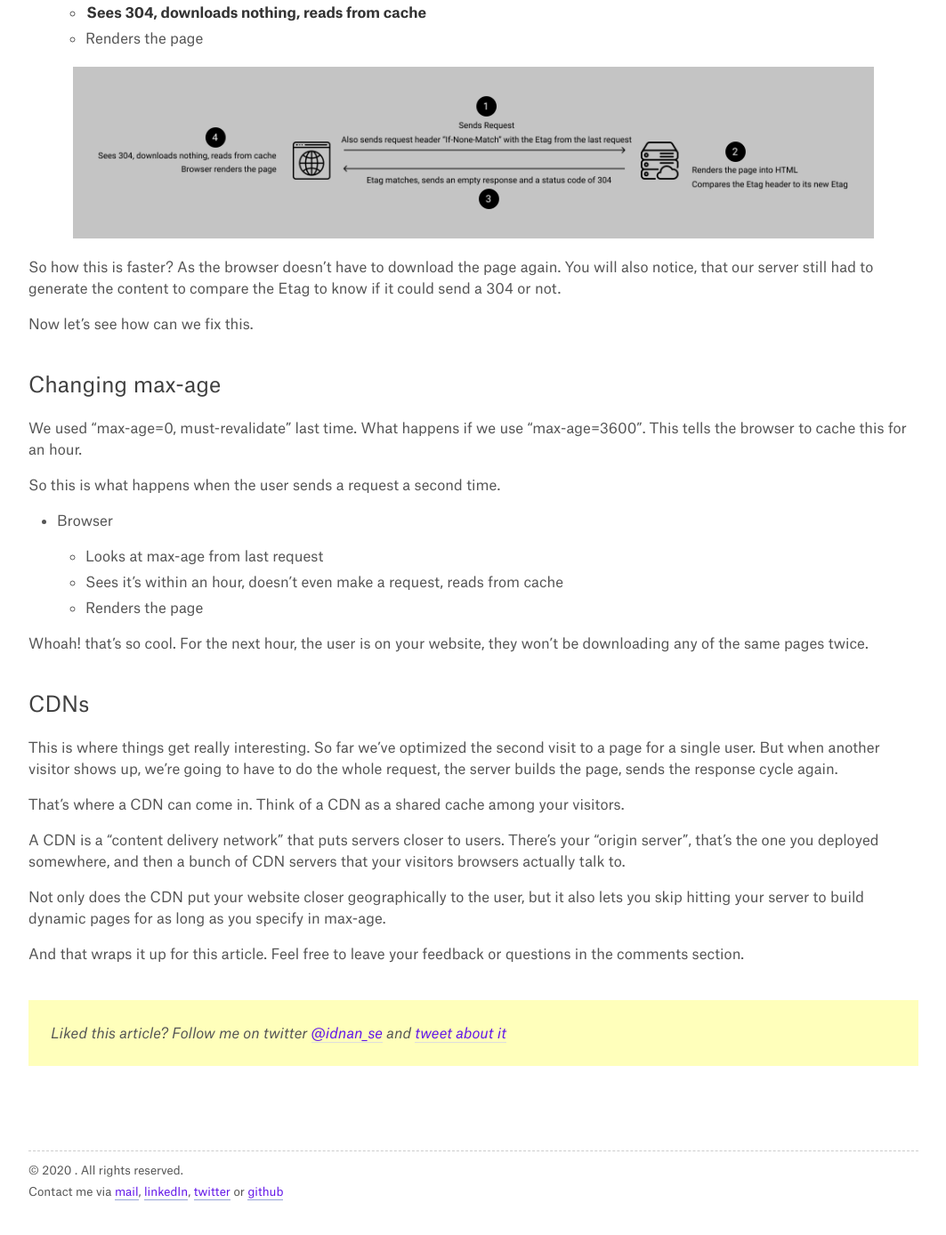
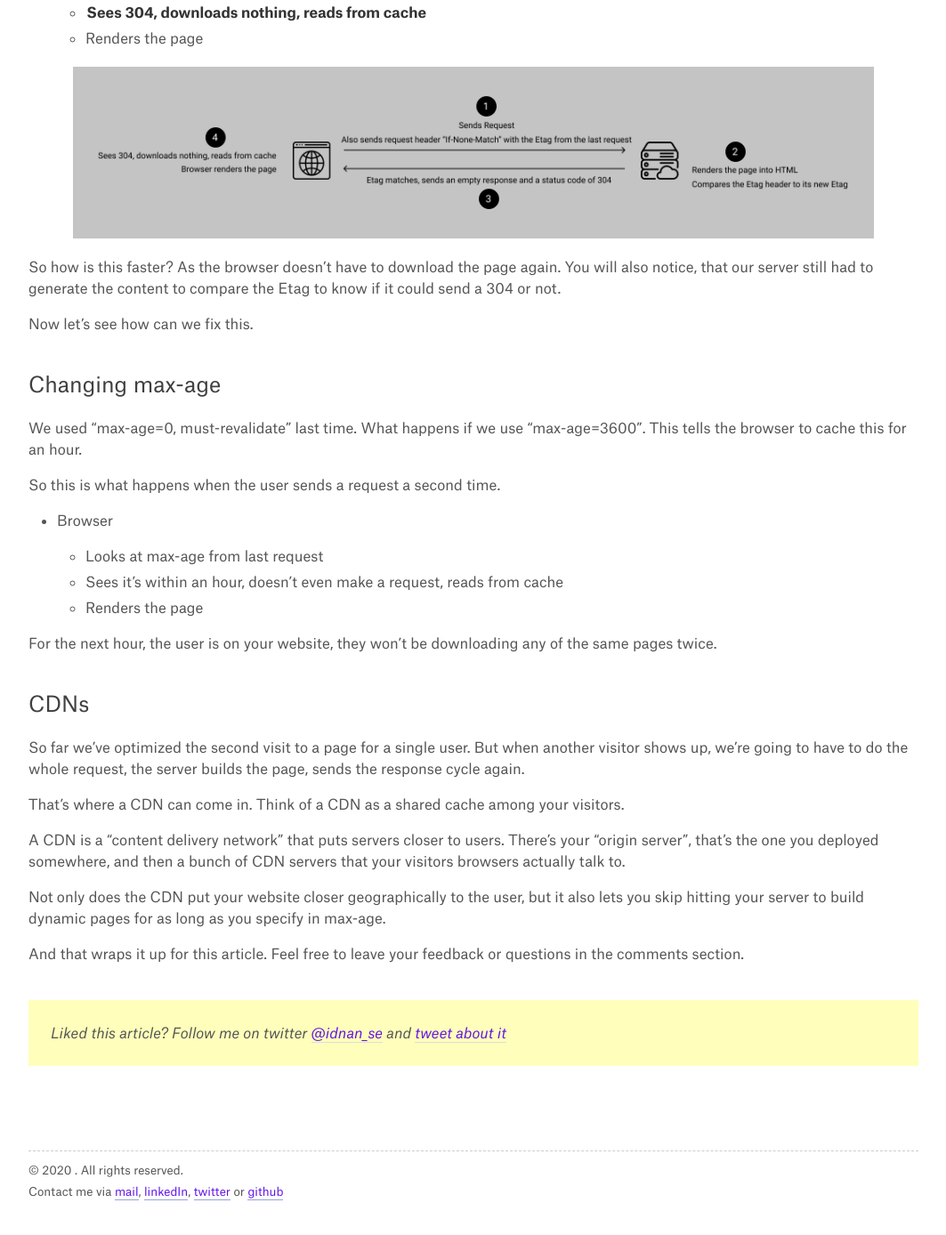
Before and after one commit to Idnan/idnan.github.io, a Jekyll site: the page built from blog/_posts/2020-12-20-http-caching.md, in a window 1280 px wide and 1400 px high, scrolled down 2900 px. Shown: the top 1388 px of the window at 89% size, without its empty margins (108-1171 px from the left). Built offline with Jekyll 4.4.1, drawn with Linux system fonts in a browser that asks for light colours; some web fonts are replaced; comment, search, counter and statistics services are not loaded; some of the changed text lies outside the part shown.

Commit message:
Update 2020-12-20-http-caching.md

```diff
--- a/blog/_posts/2020-12-20-http-caching.md
+++ b/blog/_posts/2020-12-20-http-caching.md
@@ -6,7 +6,7 @@
 
 When we build websites we want them to load fast. One of the best ways is to use caching.
 
-Caching is just keeping a copy closer to the user so you don't have to get it from someplace farther away. HTTP cache is part of HTTP specs. It gives us a way to keep a copy of the response in the user browser’s memory.
+Caching is just keeping a copy closer to the user so you don't have to get it from someplace farther away. HTTP cache is part of HTTP specs. It gives us a way to keep a copy of the response in the user browser's memory.
 
 So let's start talking about what HTTP caching is.
 
@@ -29,7 +29,7 @@
 
 The next time user visits the page all of that has to happen all over again unless the server sends some specific header that tells the browser to cache it: "Cache-Control".
 
-That’s right, your browser already knows how to cache responses so it doesn’t have to download them more than once.
+That's right, your browser already knows how to cache responses so it doesn't have to download them more than once.
 
 So if your server was sending a response like this:
 
@@ -93,7 +93,7 @@
     <img src="{{ site.baseurl }}/img/20201221/http-cache-part-3.jpg" style="max-width: 900px; height: auto; margin-left: auto; margin-right: auto; display: block;"/>
 </figure>
 
-So how this is faster? As the browser doesn't have to download the page again. You will also notice, that our server still had to generate the content to compare the Etag to know if it could send a 304 or not.
+So how is this faster? As the browser doesn't have to download the page again. You will also notice, that our server still had to generate the content to compare the Etag to know if it could send a 304 or not.
 
 Now let's see how can we fix this.
 
@@ -104,18 +104,18 @@
 
 - Browser
   - Looks at max-age from last request
-  - Sees it’s within an hour, doesn’t even make a request, reads from cache
+  - Sees it's within an hour, doesn't even make a request, reads from cache
   - Renders the page
 
-Whoah! that's so cool. For the next hour, the user is on your website, they won’t be downloading any of the same pages twice.
+For the next hour, the user is on your website, they won't be downloading any of the same pages twice.
 
 ## CDNs
 
-This is where things get really interesting. So far we’ve optimized the second visit to a page for a single user. But when another visitor shows up, we’re going to have to do the whole request, the server builds the page, sends the response cycle again.
+So far we've optimized the second visit to a page for a single user. But when another visitor shows up, we're going to have to do the whole request, the server builds the page, sends the response cycle again.
 
 That's where a CDN can come in. Think of a CDN as a shared cache among your visitors.
 
-A CDN is a "content delivery network" that puts servers closer to users. There’s your "origin server", that’s the one you deployed somewhere, and then a bunch of CDN servers that your visitors browsers actually talk to.
+A CDN is a "content delivery network" that puts servers closer to users. There's your "origin server", that's the one you deployed somewhere, and then a bunch of CDN servers that your visitors browsers actually talk to.
 
 Not only does the CDN put your website closer geographically to the user, but it also lets you skip hitting your server to build dynamic pages for as long as you specify in max-age.
 
```
Also changed, not shown: other parts of blog/_posts/2020-12-20-http-caching.md (+1 -1 lines).
